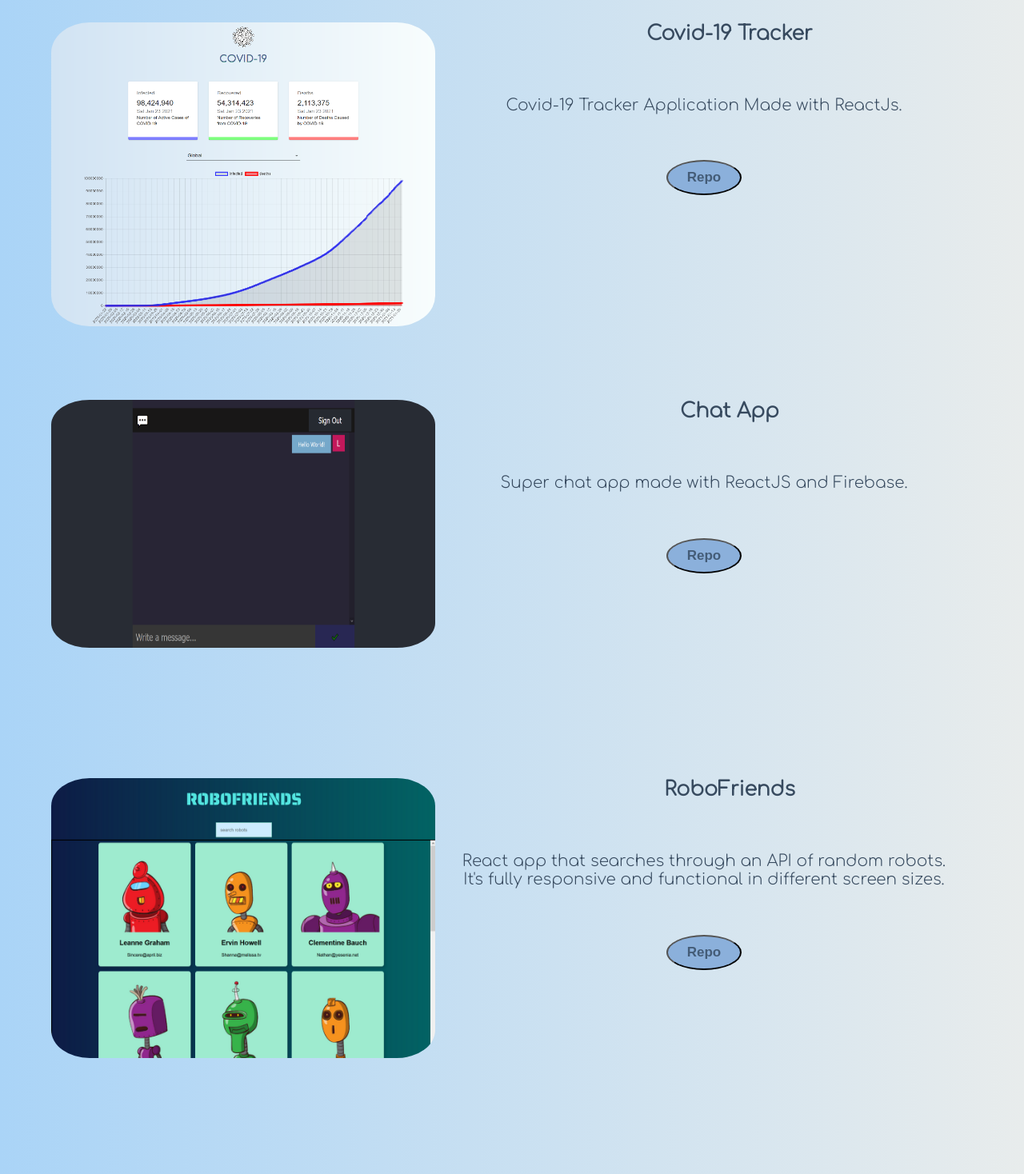
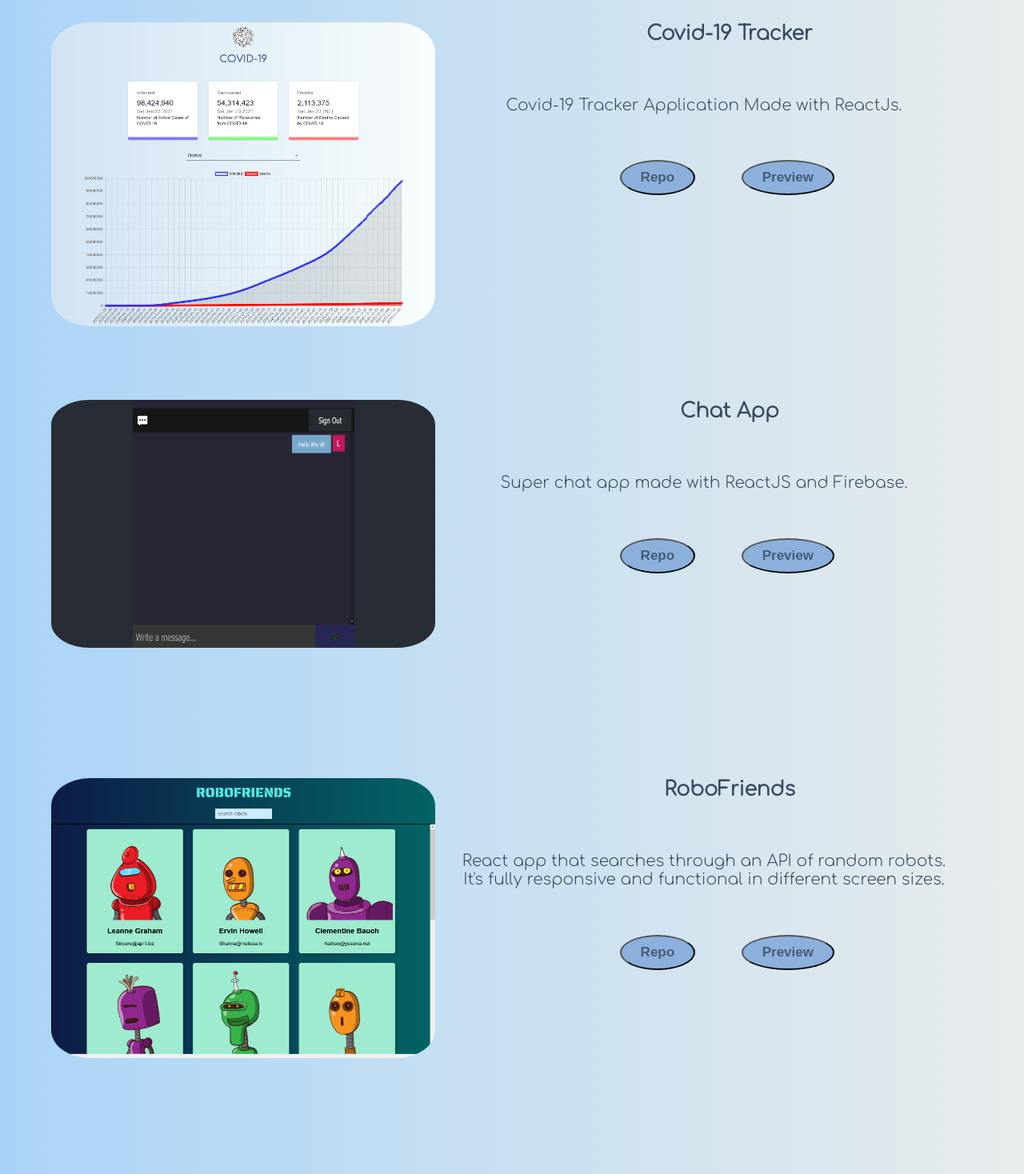
Before and after one commit to LostStruct24/LostStruct24-Portfolio, a React (Create React App) app: page /LostStruct24-Portfolio/Projects in a window 1280 px wide. Shown: the part 380-1848 px from the top of the page at 80% size. Built offline with nearby package versions, Linux system fonts and the light colour scheme.

Commit message:
my portfolio

```diff
--- a/src/components/Projects/Projects.jsx
+++ b/src/components/Projects/Projects.jsx
@@ -14,30 +14,42 @@ const Projects = () => {
             <div className={styles.Covid19}>
                 <img src={Covid19Tracker} alt="Covid-19"></img>
                 <h1>Covid-19 Tracker</h1>
-                <p>Covid-19 Tracker Application Made with ReactJs.<br /><button><a href="https://github.com/LostStruct24/Covid19-Tracker" target="_blank" rel="noreferrer">Repo</a></button></p>
+                <p>Covid-19 Tracker Application Made with ReactJs.<br />
+                <button><a href="https://github.com/LostStruct24/Covid19-Tracker" target="_blank" rel="noreferrer">Repo</a></button>
+                <button><a href="https://loststruct24.github.io/Covid19-Tracker/" target="_blank" rel="noreferrer">Preview</a></button>
+                </p>
             </div>
             <div className={styles.ChatApp}>
                 <img src={ChatApp} alt="Chat-App"></img>
                 <h1>Chat App</h1>
-                <p>Super chat app made with ReactJS and Firebase.<br /><button><a href="https://github.com/LostStruct24/ChatApp" target="_blank" rel="noreferrer">Repo</a></button></p>
+                <p>Super chat app made with ReactJS and Firebase.<br /><button><a href="https://github.com/LostStruct24/ChatApp" target="_blank" rel="noreferrer">Repo</a></button>
+                <button><a href="https://loststruct24.github.io/ChatApp/" target="_blank" rel="noreferrer">Preview</a></button>
+                </p>
             </div>
             <div className={styles.RoboFriends}>
                 <img src={RoboFriends} alt="RoboFriends"></img>
                 <h1>RoboFriends</h1>
-                <p>React app that searches through an API of random robots.<br/> It's fully responsive and functional in different screen sizes.<br /><button><a href="https://github.com/LostStruct24/RoboFriends" target="_blank" rel="noreferrer">Repo</a></button></p>
+                <p>React app that searches through an API of random robots.<br/> It's fully responsive and functional in different screen sizes.<br />
+                <button><a href="https://github.com/LostStruct24/RoboFriends" target="_blank" rel="noreferrer">Repo</a></button>
+                <button><a href="https://loststruct24.github.io/RoboFriends/" target="_blank" rel="noreferrer">Preview</a></button>
+                </p>
             </div>
             <div className={styles.ToDoList}>
                 <img src={ToDoList} alt="ToDoList"></img>
                 <h1>ToDoList</h1>
-                <p>A simple to do list app built in react.<br /><button><a href="https://github.com/LostStruct24/ToDoList" target="_blank" rel="noreferrer">Repo</a></button></p>
+                <p>A simple to do list app built in react.<br />
+                <button><a href="https://github.com/LostStruct24/ToDoList" target="_blank" rel="noreferrer">Repo</a></button>
+                </p>
             </div>
             <div className={styles.BurgerBuilder}>
                 <img src={BurgerBuilder} alt="BurgerApp"></img>
                 <h1>BurgerApp</h1>
-                <p>A Burger builder App built using ReactJs and ReduxJs.<br /><button><a href="https://github.com/LostStruct24/BurgerApp" target="_blank" rel="noreferrer">Repo</a></button></p>
+                <p>A Burger builder App built using ReactJs and ReduxJs.<br />
+                <button><a href="https://github.com/LostStruct24/BurgerApp" target="_blank" rel="noreferrer">Repo</a></button>
+                </p>
             </div>
             <div className={styles.github}>
-                <p><br /><button><a href="https://github.com/LostStruct24" target="_blank" rel="noreferrer">See More<br/>On GitHub</a></button></p>
+                <p><br /><button><a href="https://github.com/LostStruct24" target="_blank" rel="noreferrer">More Projects</a></button></p>
             </div>
         </div>
     );
--- a/src/components/Projects/Projects.module.css
+++ b/src/components/Projects/Projects.module.css
@@ -155,6 +155,7 @@
 
 .Projects button {
     margin-top: 5%;
+    margin-left: 5%;
     padding: 10px 24px;
     background-color:  rgb(139, 176, 219);
     border-radius: 50%;
```
Also changed, not shown: src/assets/images/RoboFriends.png, 1 other file (tests, documents, lock files or other folders).
